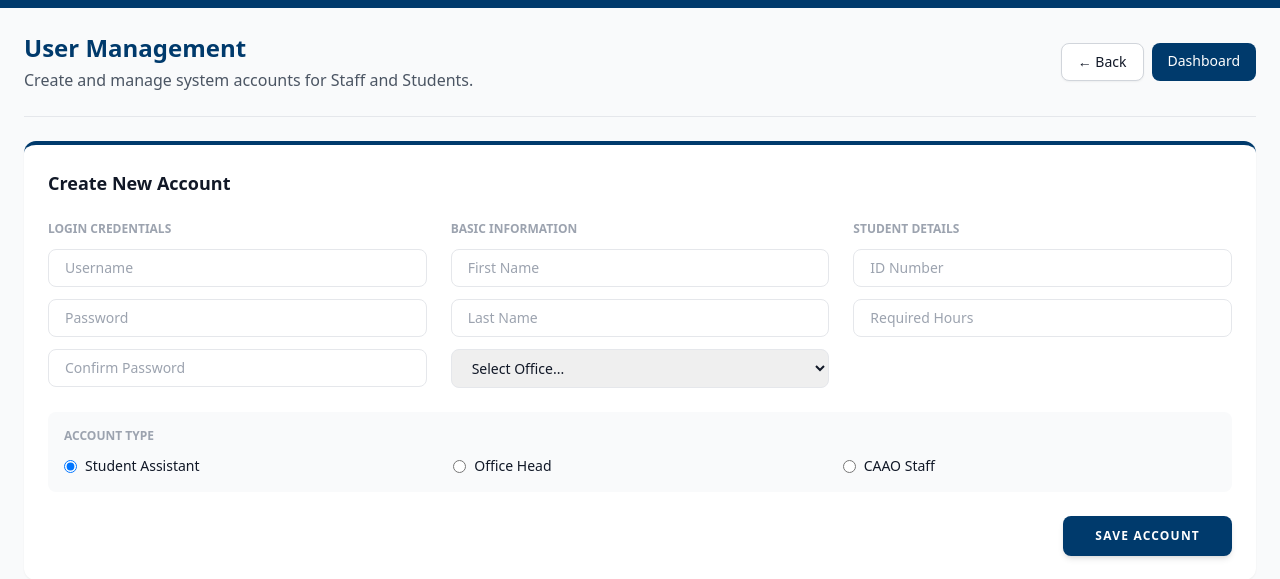
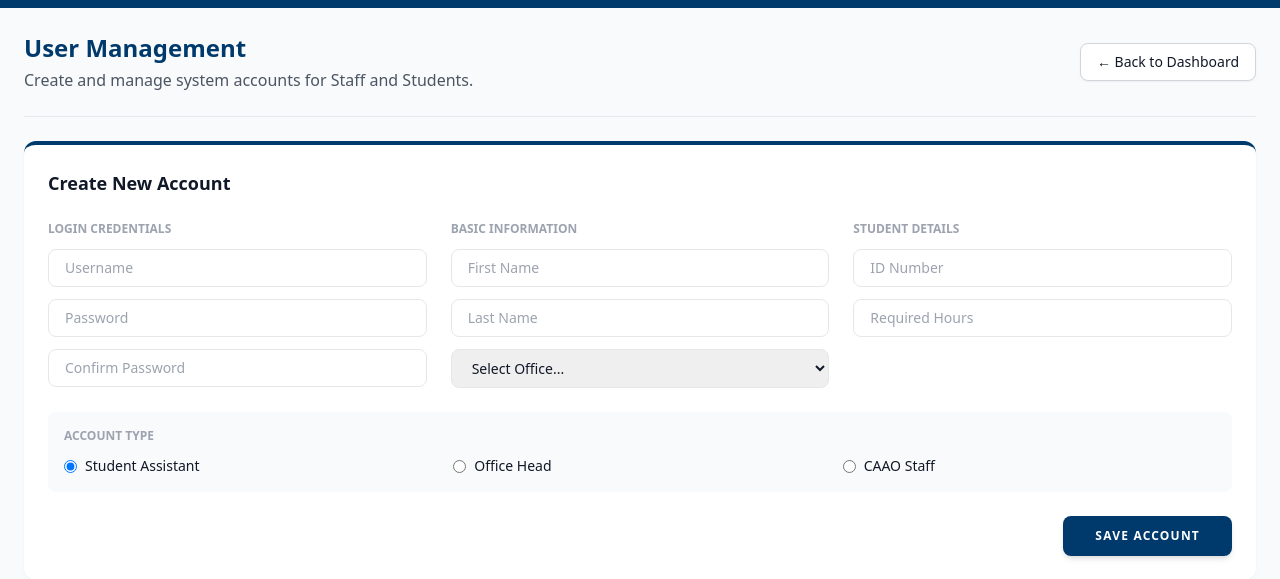
Before and after one commit to gmaravillaa/Seiki, a Django app: page /user-management/ in a window 1280 px wide. Shown: the top 579 px of the page. Run offline with Django 5.2, Linux system fonts and the light colour scheme; the visitor is signed in with stand-in values (Sample User, id 1); data comes from the database, SQL or seed files in the repository; some libraries are stand-ins or nearby versions.

Commit message:
Update back button text and onclick behavior

```diff
--- a/templates/caao_admin/user_management.html
+++ b/templates/caao_admin/user_management.html
@@ -21,8 +21,10 @@
         </div>
 
         <div class="flex gap-2">
-            <button onclick="window.history.back()" class="px-4 py-2 bg-white border border-gray-300 rounded-lg text-sm font-medium hover:bg-gray-50 transition shadow-sm">← Back</button>
-            <a href="{% url 'admin_dashboard' %}" class="px-4 py-2 bg-[#003A6C] text-white rounded-lg text-sm font-medium hover:bg-[#002a5c] transition">Dashboard</a>
+            <button onclick="history.back()"
+                class="px-4 py-2 bg-white border border-gray-300 rounded-lg text-sm font-medium hover:bg-gray-50 transition shadow-sm">
+            ← Back to Dashboard
+        </button>
         </div>
     </div>
 
```
